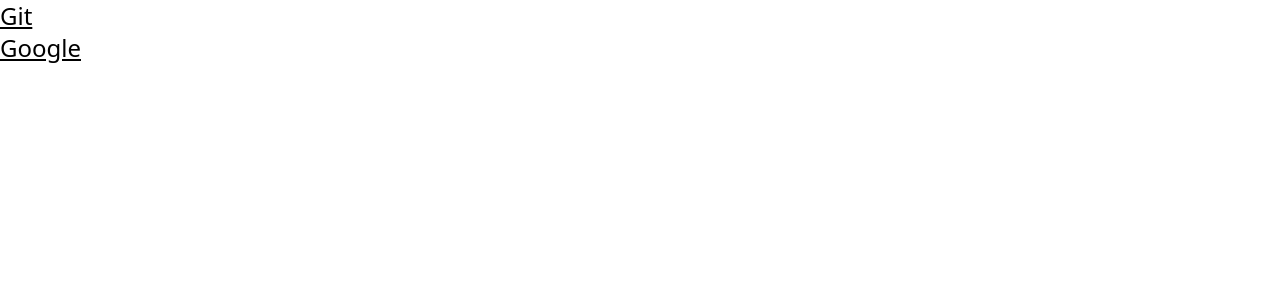
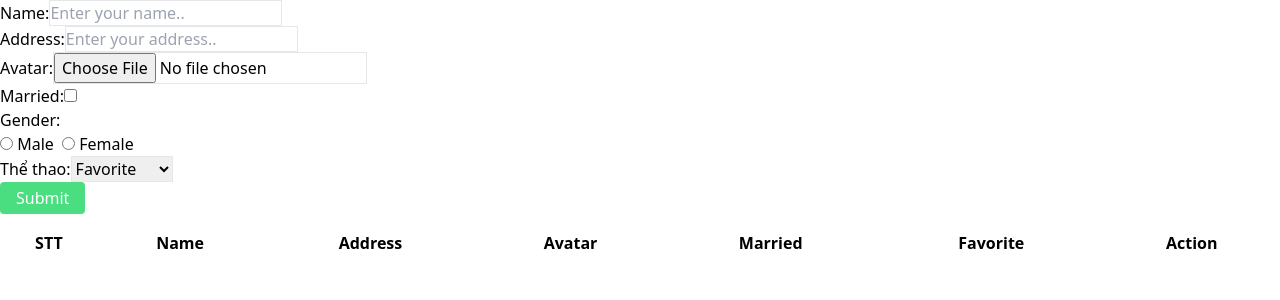
Before and after one commit to bphphin/react-dev, a React (Vite) app: page / in a window 1280 px wide. Shown: the top 300 px of the page. Built offline with nearby package versions, Linux system fonts and the light colour scheme.

Commit message:
feat: :rocket: crud

```diff
--- a/src/App.jsx
+++ b/src/App.jsx
@@ -1,9 +1,10 @@
 import React from 'react'
 import Ref from './components/Ref';
 import RefSeconde from './components/RefSeconde';
+import Form from './components/Form';
 
 export default function App() {
     return (
-        <RefSeconde/>
+        <Form/>
     );
 }
--- /dev/null
+++ b/src/components/Form.jsx
@@ -0,0 +1,143 @@
+import React, { useState } from 'react'
+import Table from './Table';
+
+export default function Form() {
+    const sports = [
+        {
+            name: 'Football',
+            label: 'Bóng đá'
+        },
+        {
+            name: 'Bida',
+            label: 'Bida'
+        },
+        {
+            name: 'Swimming',
+            label: 'Bơi'
+        },
+    ];
+    const [ formData, setFormData ] = useState({
+        id: null,
+        name: '',
+        address: '',
+        avatar: null,
+        isMarried: false,
+        gender: false,
+        favorite: false,
+    });
+
+    const [users, setUsers] = useState([]);
+    const handleGetValue = e => {
+        const { name, value, checked, type } = e.target;
+        setFormData({
+            ...formData,
+            [name]: type === 'checkbox' ? checked : value
+        });
+    }
+
+    const handleGetFile = e => {
+        const { files } = e.target;
+        files[0] && setFormData({
+            ...formData,
+            avatar: files[0]
+        })
+    }
+
+    const handleSubmit = () => {
+        if(formData.id) {
+            const newUser = users.map(item => item.id === formData.id ? formData : item);
+            setUsers(newUser);
+        }else {
+            formData.id = Date.now();
+            setUsers([...users, formData]);
+        }
+        setFormData({
+            id: null,
+            name: '',
+            address: '',
+            avatar: null,
+            isMarried: false,
+            gender: false,
+            favorite: false,
+        });
+    }
+
+    const handleDelete = id => {
+        const newUsers = users.filter(item => item.id !== id);
+        setUsers(newUsers);
+    }
+
+    const handleUpdate = user => {
+        setFormData(user);
+    }
+
+  return (
+    <>
+        <div>
+            <p>
+                Name:
+                <input type='text'
+                className='border'
+                placeholder='Enter your name..'
+                name='name' onChange={ handleGetValue }
+                value={ formData.name }
+                />
+            </p>
+            <p>
+                Address:
+                <input type='text'
+                className='border'
+                placeholder='Enter your address..'
+                name='address' onChange={ handleGetValue }
+                value={ formData.address }
+                />
+            </p>
+            <p>
+                Avatar:
+                <input type='file'
+                className='border'
+                placeholder='Enter your address..'
+                name='avatar'
+                onChange={ handleGetFile }
+                />
+                { formData.avatar && <img src={ URL.createObjectURL(formData.avatar) } width={120}/> }
+            </p>
+            <p>
+                Married:
+                <input type='checkbox'
+                name='isMarried'
+                onChange={ handleGetValue }
+                checked={ formData.isMarried }
+                />
+            </p>
+            <p>
+                Gender:
+                <br/>
+                <input type='radio' name='gender' onChange={ handleGetValue } value='Male' checked={ formData.gender }/> Male &nbsp;
+                <input type='radio' name='gender' onChange={ handleGetValue } value='Female' checked={ formData.gender }/> Female
+            </p>
+            <p>
+                Thể thao:
+                <select name='favorite' className='border' onChange={ handleGetValue } value={ formData.favorite }>
+                    <option selected>Favorite</option>
+                    {sports.map((item,i) => (
+                        <option key={i+1} value={item.label} >{ item.name }</option>
+                    ))}
+                </select>
+            </p>
+            <p>
+                <button className='px-4 py-1 bg-green-400 text-white rounded'
+                onClick={ handleSubmit }
+                >
+                    { formData.id ? "Update" : "Submit" }
+                </button>
+            </p>
+        </div>
+        <Table
+        data={ users }
+        handleDelete={ handleDelete }
+        handleUpdate={ handleUpdate }
+        />
+    </>
+  )
+}
--- /dev/null
+++ b/src/components/Table.jsx
@@ -0,0 +1,50 @@
+import React from 'react'
+
+export default function (props) {
+    const { data, handleDelete, handleUpdate } = props;
+  return (
+    <>
+        <div className='mt-4'>
+            <table border='1px' width={'100%'}>
+                <thead>
+                    <tr>
+                        <th>STT</th>
+                        <th>Name</th>
+                        <th>Address</th>
+                        <th>Avatar</th>
+                        <th>Married</th>
+                        <th>Favorite</th>
+                        <th>Action</th>
+                    </tr>
+                </thead>
+                <tbody>
+                    { data.map(item => (
+                        <tr key={ item.id }>
+                            <td>{ item.id }</td>
+                            <td>{ item.name }</td>
+                            <td>{ item.address }</td>
+                            <td>
+                                { item.avatar && <img src={ URL.createObjectURL( item.avatar ) } width={120}/> }
+                            </td>
+                            <td>{ item.isMarried ? 'Married' : 'Single' }</td>
+                            <td>{ item.favorite }</td>
+                            <td>
+                                <button className='py-2 px-4 bg-red-400 text-white rounded'
+                                onClick={ () => handleDelete(item.id) }
+                                >
+                                    Remove
+                                </button> &nbsp;
+                                <button className='py-2 px-4 bg-yellow-400 text-white rounded'
+                                onClick={ () => handleUpdate(item) }
+                                >
+                                    Update
+                                </button>
+                            </td>
+                        </tr>
+                    )) }
+                </tbody>
+            </table>
+        </div>
+    </>
+  )
+}
```
